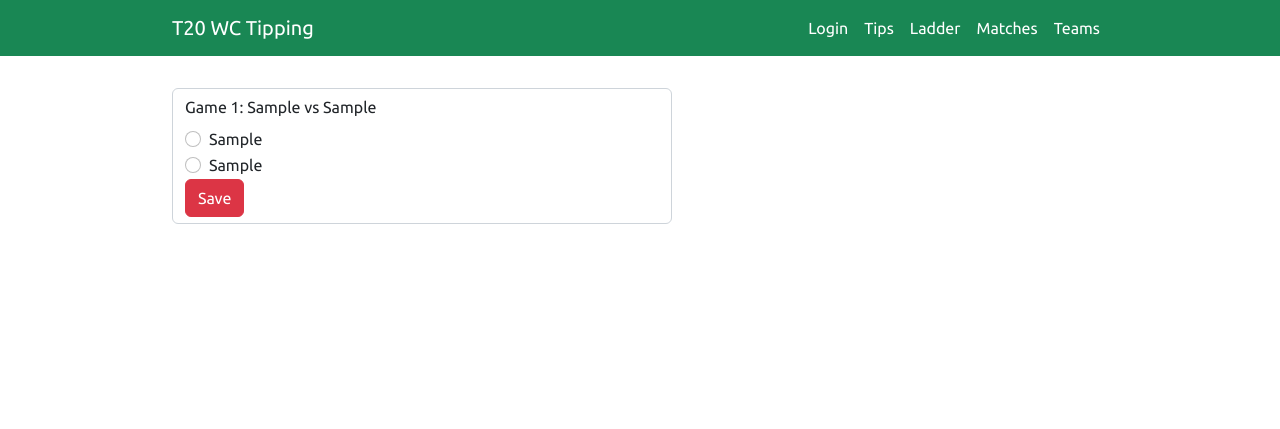
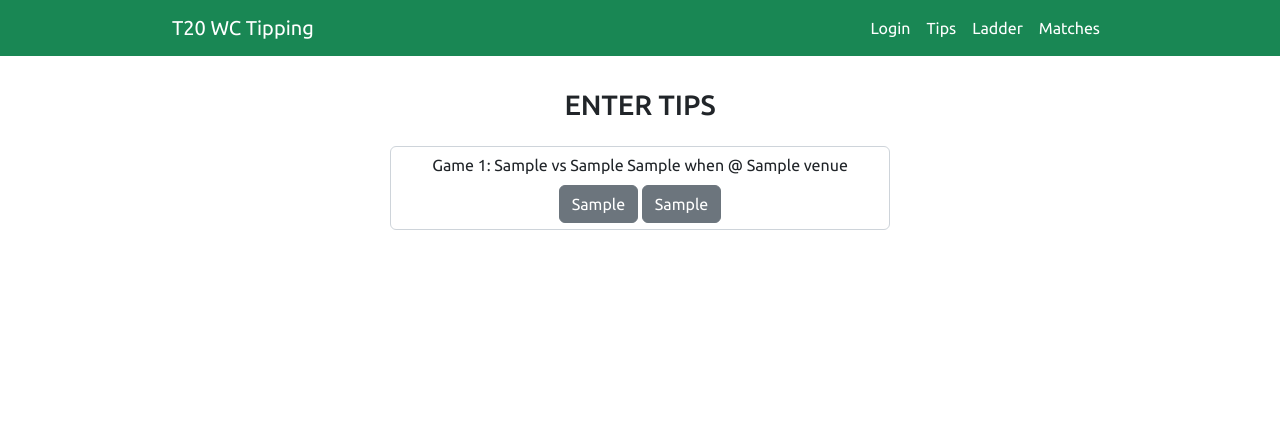
Before and after one commit to edbosisto/t20-tipping, a Django app: template t20wc2022/templates/tips.html in a window 1280 px wide. Shown: the top 429 px of the page. Run offline with Django 3.2, Linux system fonts and the light colour scheme; the template is opened without the code that fills it: most values are stand-ins (such as "Sample title", 1, 10 or a date in 2020); some libraries are stand-ins or nearby versions.

Commit message:
tips.html css arranged

```diff
--- a/t20wc2022/templates/base.html
+++ b/t20wc2022/templates/base.html
@@ -90,10 +90,6 @@
 
             <li class="nav-item">
               <a class="nav-link active" href="{% url 'matches' %}">Matches</a>
-            </li>
-
-            <li class="nav-item">
-                <a class="nav-link active" href="{% url 'teams' %}">Teams</a>
             </li>
 
           </ul>
--- a/t20wc2022/templates/static/css/main.css
+++ b/t20wc2022/templates/static/css/main.css
@@ -57,7 +57,8 @@ html {
 
   #tip-form {
     max-width: 500px;
-    text-align: left;
+    margin: 1rem 1rem;
+    text-align: center;
   }
 
 
--- a/t20wc2022/templates/tips.html
+++ b/t20wc2022/templates/tips.html
@@ -6,22 +6,28 @@ Tips
 
 {% block content %}
 
+<h3>ENTER TIPS</h3>
+
     {% for match in matches %}
-        <form class="form-control" action="{% url 'tips' %}" method="POST" id="tip-form">
+    <div class="h-100 d-flex align-items-center justify-content-center">
+        <form class="form-control" action="" method="POST" id="tip-form">
             {% csrf_token %}
-
-            <label class="form-label" for="{{ match }}">Game {{ match.id }}: {{ match.team1 }} vs {{ match.team2 }}</label>
-                <div class="form-check">
-                    <input class="form-check-input" type="radio" name="inlineRadioOptions" id="inlineRadio1" value="{{ match.team1 }}">
-                    <label class="form-check-label" for="inlineRadio1">{{ match.team1 }}</label>
-                </div>
-                <div class="form-check">
-                    <input class="form-check-input" type="radio" name="inlineRadioOptions" id="inlineRadio2" value="{{ match.team2 }}">
-                    <label class="form-check-label" for="inlineRadio2">{{ match.team2 }}</label>
-                </div>
-            <button type="submit" class="btn btn-danger">Save</button>
-
+            {% if match.team1 == None and match.team2 == None %}
+                <label class="form-label" for="{{ match }}">Game {{ match.id }}: TBC vs TBC</label>
+            {% elif match.team1 == None %}
+                <label class="form-label" for="{{ match }}">Game {{ match.id }}: TBC vs {{ match.team2 }}</label>
+            {% elif match.team2 == None %}
+                <label class="form-label" for="{{ match }}">Game {{ match.id }}: {{ match.team1 }} vs TBC</label>
+            {% else %}
+                <label class="form-label" for="{{ match }}">Game {{ match.id }}: {{ match.team1 }} vs {{ match.team2 }}</label>
+            {% endif %}
+                <label for="{{ match }}">{{ match.when }} @ {{ match.venue }}</label>
+                    <div>
+                        <button type="submit" value="{{match.team1}}" class="btn btn-secondary">{{ match.team1 }}</button>
+                        <button type="submit" value="{{match.team2}}" class="btn btn-secondary">{{ match.team2 }}</button>
+                    </div>
         </form>
+    </div>
     {% endfor %}
 
 
--- a/t20wc2022/tip/urls.py
+++ b/t20wc2022/tip/urls.py
@@ -10,6 +10,5 @@ urlpatterns = [
     path('logout/', views.logoutUser, name="logout"),
     path('register/', views.registerPage, name="register"),
     path('matches/', views.matches, name="matches"),
-    path('teams/', views.teams, name="teams"),
     path('tips/', views.tips, name="tips"),
 ]
```
Also changed, not shown: t20wc2022/templates/teams.html (deleted, +0 -10 lines), t20wc2022/tip/views.py (+4 -8 lines), t20wc2022/db.sqlite3.
